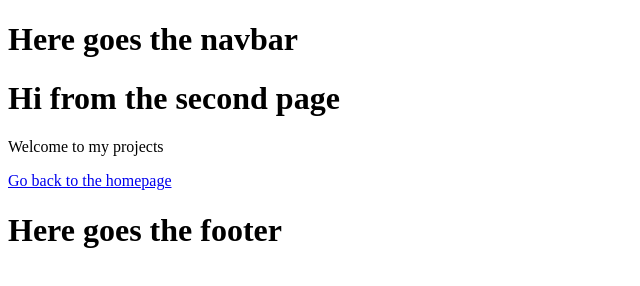
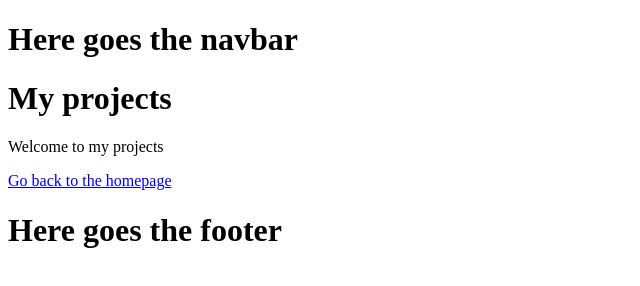
Before and after one commit to JorgeGiovannetti/jorgegiovannetti.com, a Gatsby site: page /projects in a window 1280 px wide. Shown: the whole page, without its empty margins (0-640 px from the left). Built offline with nearby package versions, Linux system fonts and the light colour scheme; Gatsby itself is replaced by a stand-in of ours.

Commit message:
Changed projects header

```diff
--- a/src/pages/projects.js
+++ b/src/pages/projects.js
@@ -6,7 +6,7 @@ import SEO from "../components/seo"
 const Projects = () => (
   <Layout>
     <SEO title="My projects" />
-    <h1>Hi from the second page</h1>
+    <h1>My projects</h1>
     <p>Welcome to my projects</p>
     <Link to="/">Go back to the homepage</Link>
   </Layout>
```
